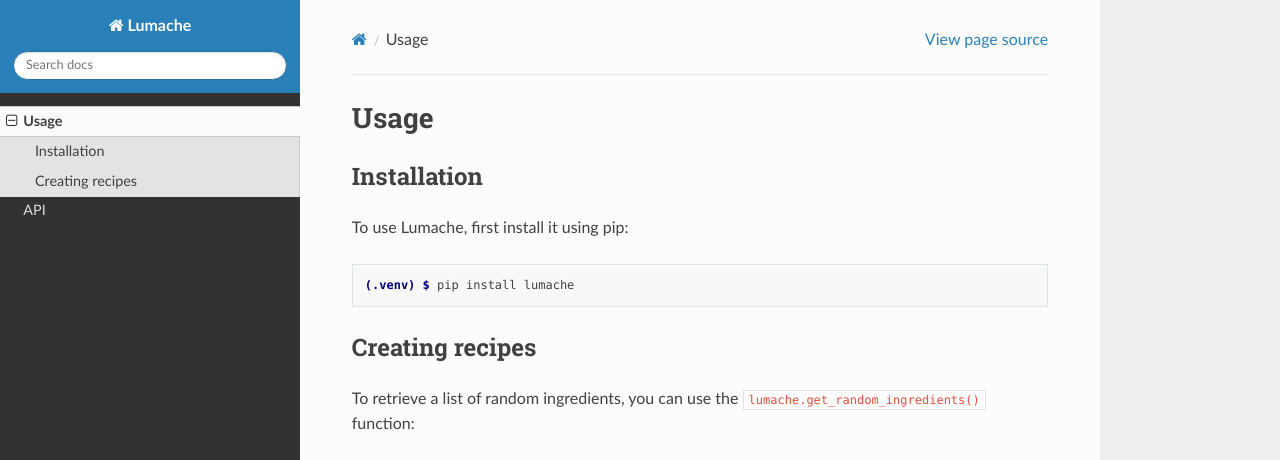
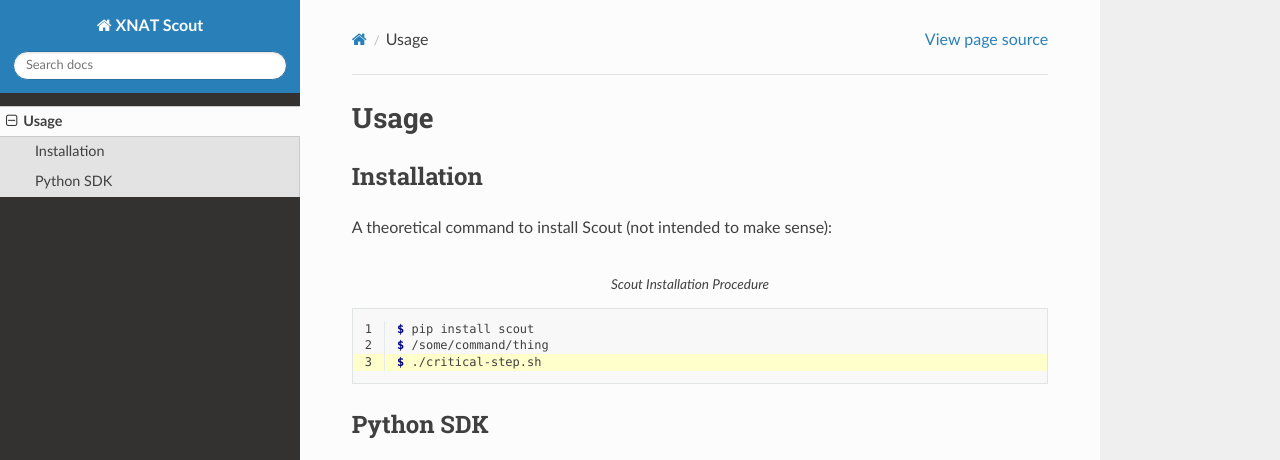
Before and after one commit to cmoore01/rtd2, a Sphinx documentation site: the page built from docs/source/usage.md, in a window 1280 px wide and 1095 px high. Shown: the top 460 px of the window. Built offline with Sphinx 7.4.7 and the Read the Docs theme 3.1.0, drawn with Linux system fonts in a browser that asks for light colours; some of the changed text lies outside the part shown; grey boxes are pictures that could not be loaded.

Commit message:
Scoutifyish

````diff
--- a/docs/source/conf.py
+++ b/docs/source/conf.py
@@ -2,20 +2,12 @@
 import sys
 sys.path.insert(0, pathlib.Path(__file__).parents[2].resolve().as_posix())
 
-# Configuration file for the Sphinx documentation builder.
+project = 'XNAT Scout'
+copyright = '????, ?????'
+author = 'TAG@WashU'
 
-# -- Project information
-
-project = 'Lumache'
-copyright = '2021, Graziella'
-author = 'Graziella'
-
-release = '0.1'
-version = '0.1.0'
-
-# -- General configuration
-
-source_suffix = ['.rst', '.md']
+release = '0.0'
+version = '0.0'
 
 extensions = [
     'sphinx.ext.duration',
@@ -35,9 +27,6 @@
 
 templates_path = ['_templates']
 
-# -- Options for HTML output
-
 html_theme = 'sphinx_rtd_theme'
 
-# -- Options for EPUB output
 epub_show_urls = 'footnote'
--- a/docs/source/usage.md
+++ b/docs/source/usage.md
@@ -4,33 +4,24 @@
 
 ## Installation
 
-To use Lumache, first install it using pip:
+A theoretical command to install Scout (not intended to make sense):
 
-```console
-(.venv) $ pip install lumache
+```{code-block} shell-session
+:caption: Scout Installation Procedure
+:emphasize-lines: 3
+:lineno-start: 1
+
+$ pip install scout
+$ /some/command/thing
+$ ./critical-step.sh
 ```
 
-## Creating recipes
+## Python SDK
 
-To retrieve a list of random ingredients,
-you can use the `lumache.get_random_ingredients()` function:
-
-```{eval-rst}
-.. autofunction:: lumache.get_random_ingredients
-```
-
-The `kind` parameter should be either `"meat"`, `"fish"`,
-or `"veggies"`. Otherwise, {py:func}`lumache.get_random_ingredients`
-will raise an exception.
-
-```{eval-rst}
-.. autoexception:: lumache.InvalidKindError
-```
-
-For example:
+A theoretical python session for an SDK talking to a Scout instance:
 
 ```pycon
->>> import lumache
->>> lumache.get_random_ingredients()
-['shells', 'gorgonzola', 'parsley']
+>>> import xnatscout
+>>> xnatscout.authenticate('admin', 'admin').study_count()
+823772
 ```
````
Also changed, not shown: docs/source/api.md (deleted, +0 -10 lines), docs/source/index.md (+3 -12 lines), .readthedocs.yaml.
